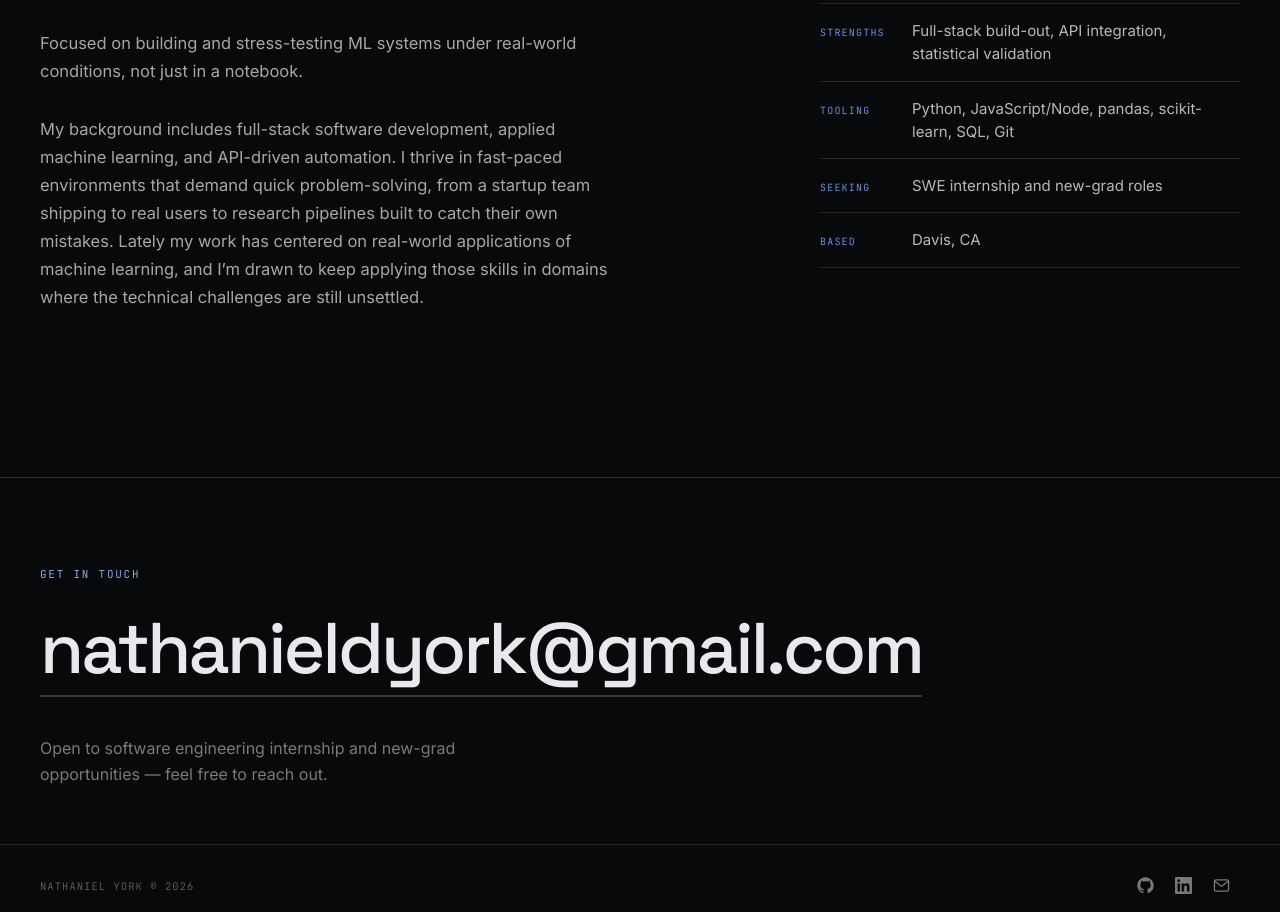
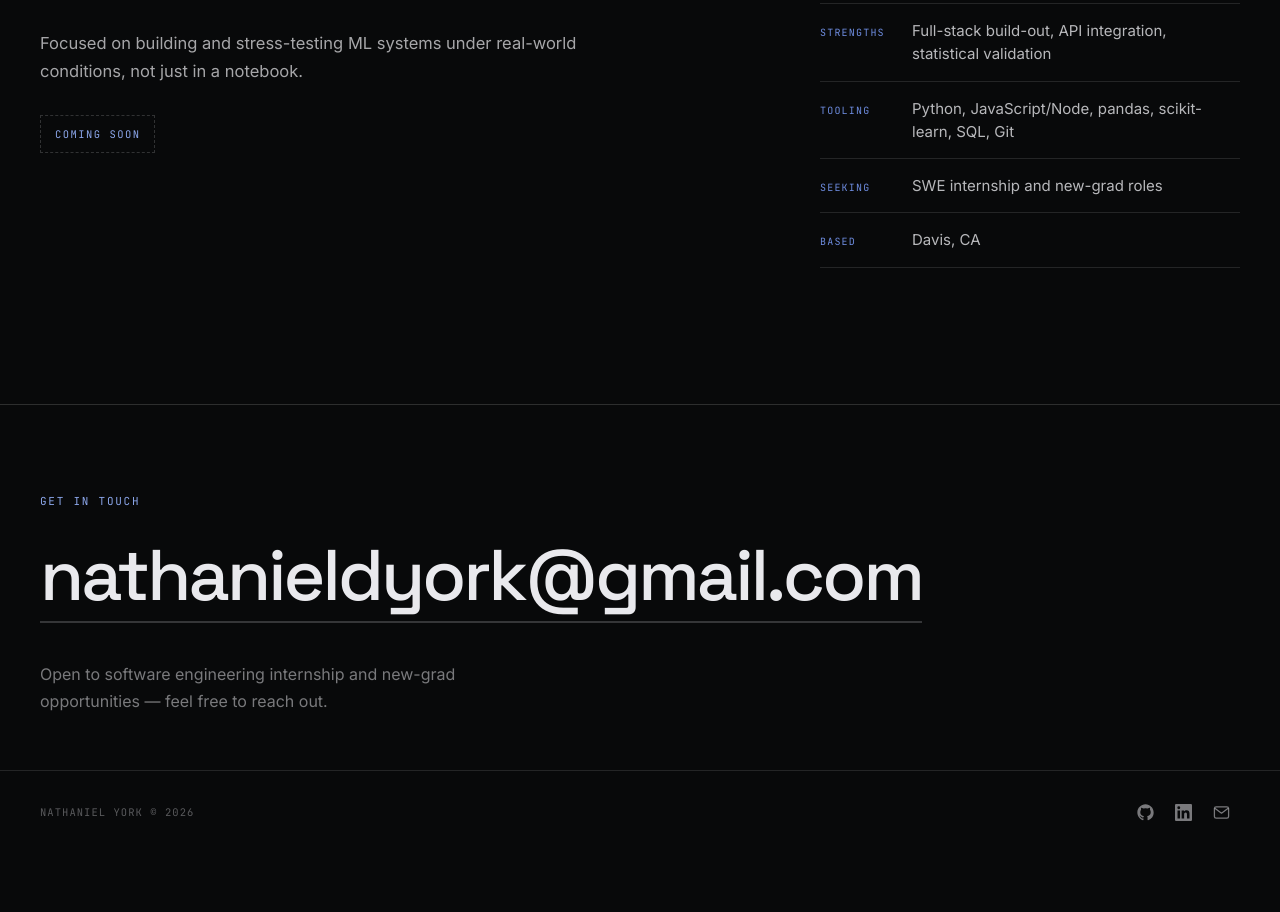
Before and after one commit to Natey17/nathanielyork.dev, a React (Vite) app: page / in a window 1280 px wide. Shown: the part 2193-3105 px from the top of the page. After the commit the page ends 3046 px from the top, so only its background shows below. Built offline with nearby package versions, Linux system fonts and the light colour scheme.

Commit message:
Revert About second paragraph to a Coming soon placeholder

```diff
--- a/src/components/About/About.jsx
+++ b/src/components/About/About.jsx
@@ -19,15 +19,7 @@ export function About() {
             not just in a notebook.
           </p>
 
-          <p className={styles.sub}>
-            My background includes full-stack software development, applied machine
-            learning, and API-driven automation. I thrive in fast-paced environments that
-            demand quick problem-solving, from a startup team shipping to real users to
-            research pipelines built to catch their own mistakes. Lately my work has
-            centered on real-world applications of machine learning, and I&rsquo;m drawn to
-            keep applying those skills in domains where the technical challenges are still
-            unsettled.
-          </p>
+          <p className={styles.comingSoon}>Coming soon</p>
         </div>
 
         <div className={styles.facts}>
--- a/src/components/About/About.module.css
+++ b/src/components/About/About.module.css
@@ -34,6 +34,17 @@
   max-width: 56ch;
 }
 
+.comingSoon {
+  font-family: var(--font-mono);
+  font-size: 10.5px;
+  letter-spacing: 0.14em;
+  text-transform: uppercase;
+  color: var(--accent-light);
+  border: 1px dashed var(--border-2);
+  display: inline-block;
+  padding: 10px 14px;
+  margin: 0 0 30px;
+}
 
 .facts {
   display: flex;
```
